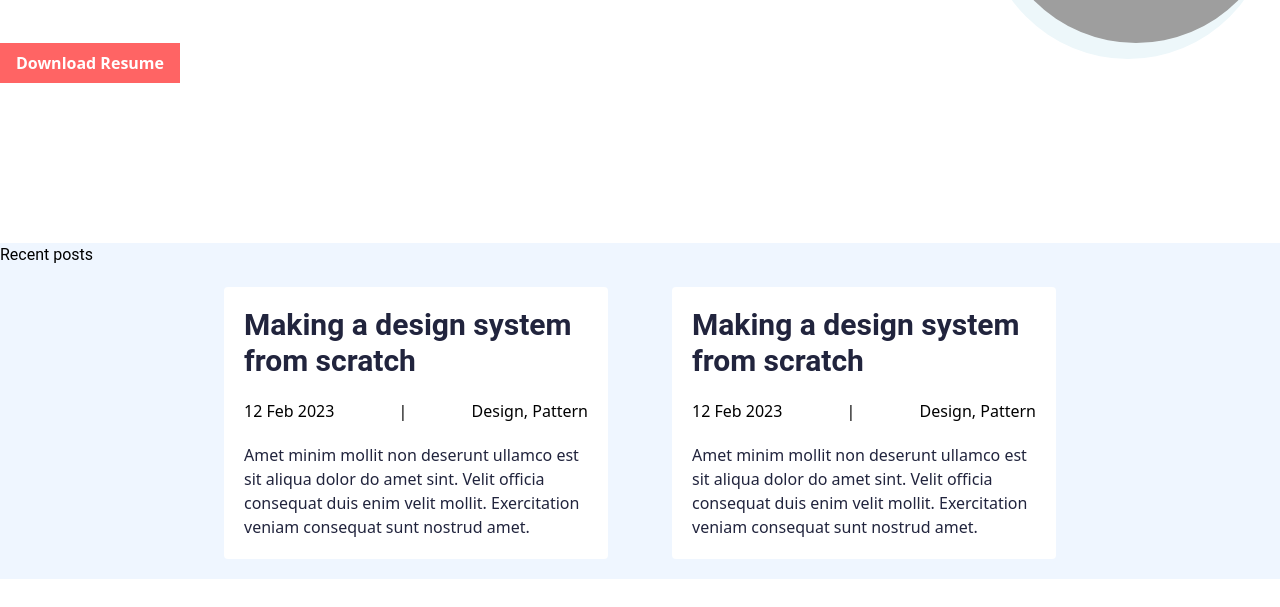
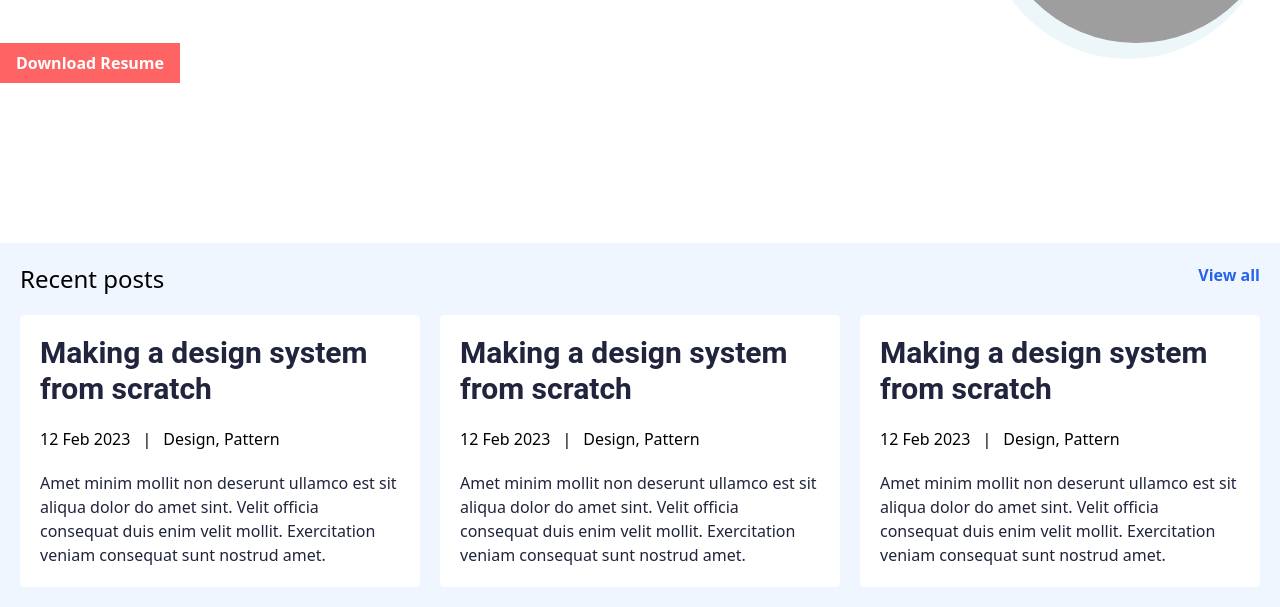
Before and after one commit to hectorg2211/portfolio-gatsby, a Gatsby site: page / in a window 1280 px wide. Shown: the part 405-1012 px from the top of the page. Before the commit the page ends 984 px from the top, so only its background shows below. Built offline with nearby package versions, Linux system fonts and the light colour scheme; Gatsby itself is replaced by a stand-in of ours; grey boxes are pictures that could not be loaded.

Commit message:
⭐ Add code review

```diff
--- a/src/components/PostCard/index.jsx
+++ b/src/components/PostCard/index.jsx
@@ -2,11 +2,11 @@ import React from 'react'
 
 function PostCard({title, date, labels, text}) {
     return(
-        <div className='flex flex-col max-w-sm gap-5 m-auto p-5 rounded bg-white'>
+        <div className='flex flex-col gap-5 m-auto p-5 rounded bg-white'>
             <div>
-                <h1 className='text-3xl font-semibold text-dark'> {title}</h1>
+                <h2 className='text-3xl font-semibold text-dark'> {title}</h2>
             </div>
-            <div className='flex flex-row w-full m-auto gap-3 justify-between'>
+            <div className='flex flex-row w-full m-auto gap-3'>
                 <p>{date}</p>
                 <p> | </p>
                 <p>{labels}</p>
--- a/src/modules/RecentPosts/index.jsx
+++ b/src/modules/RecentPosts/index.jsx
@@ -1,16 +1,21 @@
 import React from 'react'
 import PostCard from '../../components/PostCard'
+import { Link } from 'gatsby'
 
 function RecentPosts(props){
     return (
-        <div className='container m-auto flex flex-col items-start bg-blue-50'>
-            <div className='flex m-auto w-full text-left'>
-                <h6>Recent posts</h6>
+        <div className='w-full bg-blue-50'>
+          <div className='container m-auto flex flex-col items-start '>
+            <div className='flex justify-between m-auto w-full text-left px-5 pt-5'>
+              <span className='text-2xl'>Recent posts</span>
+              <Link to='/' className='font-semibold text-blue-600'>View all</Link>
             </div>
-            <div className='flex flex-row w-full max-w-4xl gap-10 m-auto p-5 justify-center flex-wrap'>
-                <PostCard title={props.title} date={props.date} labels={props.labels} text={props.text}></PostCard>
-                <PostCard title={props.title} date={props.date} labels={props.labels} text={props.text}></PostCard>
+            <div className='flex flex-col w-full lg:flex-row gap-5 p-5 justify-center'>
+              <PostCard title={props.title} date={props.date} labels={props.labels} text={props.text}></PostCard>
+              <PostCard title={props.title} date={props.date} labels={props.labels} text={props.text}></PostCard>
+              <PostCard title={props.title} date={props.date} labels={props.labels} text={props.text}></PostCard>
             </div>
+          </div>
         </div>
 
 
```
